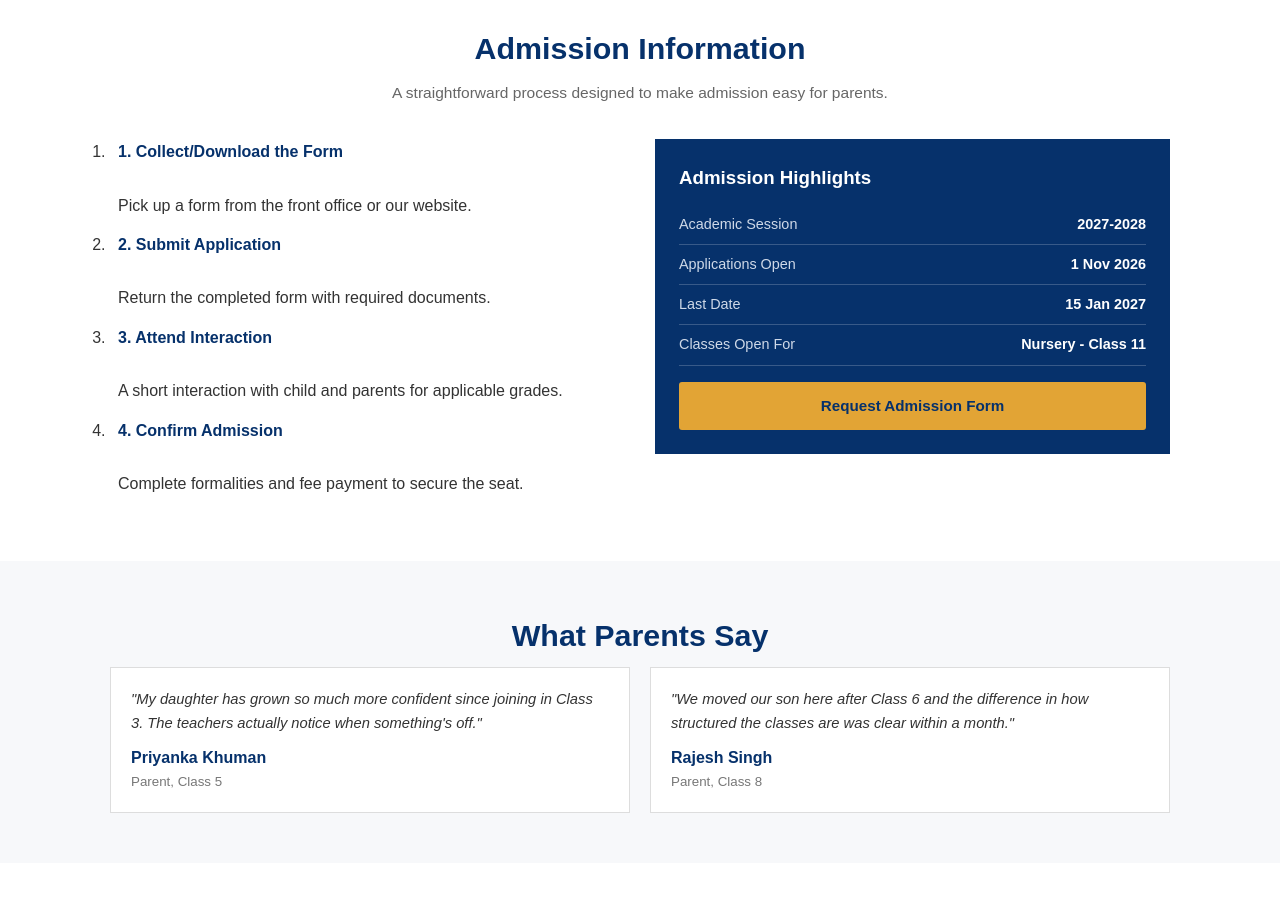
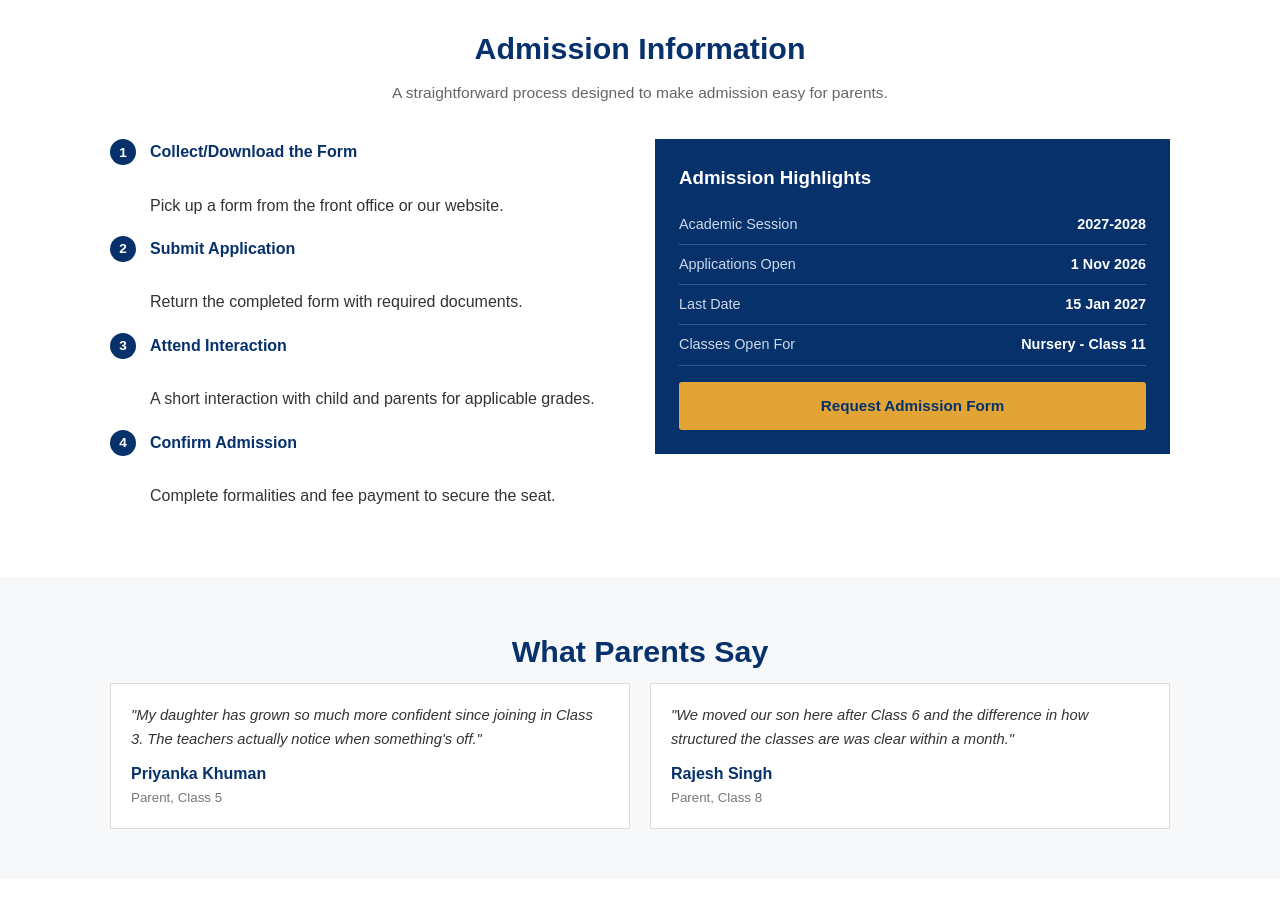
Before and after one commit to ronakksdevelopment/nightingale.generic, a plain HTML site: page index.html in a window 1280 px wide. Shown: the part 3060-3970 px from the top of the page. Drawn offline with Linux system fonts and the light colour scheme.

Commit message:
Refactor admission steps list and styles

```diff
--- a/index.html
+++ b/index.html
@@ -147,8 +147,17 @@ p.subtitle { text-align:center; color:#666; max-width:600px; margin:0 auto 34px;
 
 /* admission */
 .admission-grid { display:grid; grid-template-columns:1fr 1fr; gap:30px; align-items:start; }
-.admission-steps { counter-reset:step; }
-.admission-steps li { margin-bottom:14px; padding-left:8px; position:relative; }
+.admission-steps { list-style:none; counter-reset:step; }
+.admission-steps li {
+  margin-bottom:18px; padding-left:40px; position:relative; min-height:28px;
+}
+.admission-steps li::before {
+  counter-increment:step; content:counter(step);
+  position:absolute; left:0; top:0;
+  width:26px; height:26px; border-radius:50%;
+  background:#06316b; color:#fff; font-weight:bold; font-size:0.85rem;
+  display:flex; align-items:center; justify-content:center;
+}
 .admission-steps li b { color:#06316b; display:block; margin-bottom:2px; }
 .admission-box { background:#06316b; color:#fff; padding:24px; }
 .admission-box h3 { margin-bottom:12px; }
@@ -347,10 +356,10 @@ details p { margin-top:8px; font-size:0.9rem; color:#444; }
     <p class="subtitle">A straightforward process designed to make admission easy for parents.</p>
     <div class="admission-grid">
       <ol class="admission-steps">
-        <li><b>1. Collect/Download the Form</b><br>Pick up a form from the front office or our website.</li>
-        <li><b>2. Submit Application</b><br>Return the completed form with required documents.</li>
-        <li><b>3. Attend Interaction</b><br>A short interaction with child and parents for applicable grades.</li>
-        <li><b>4. Confirm Admission</b><br>Complete formalities and fee payment to secure the seat.</li>
+        <li><b>Collect/Download the Form</b><br>Pick up a form from the front office or our website.</li>
+        <li><b>Submit Application</b><br>Return the completed form with required documents.</li>
+        <li><b>Attend Interaction</b><br>A short interaction with child and parents for applicable grades.</li>
+        <li><b>Confirm Admission</b><br>Complete formalities and fee payment to secure the seat.</li>
       </ol>
       <div class="admission-box">
         <h3>Admission Highlights</h3>
```
